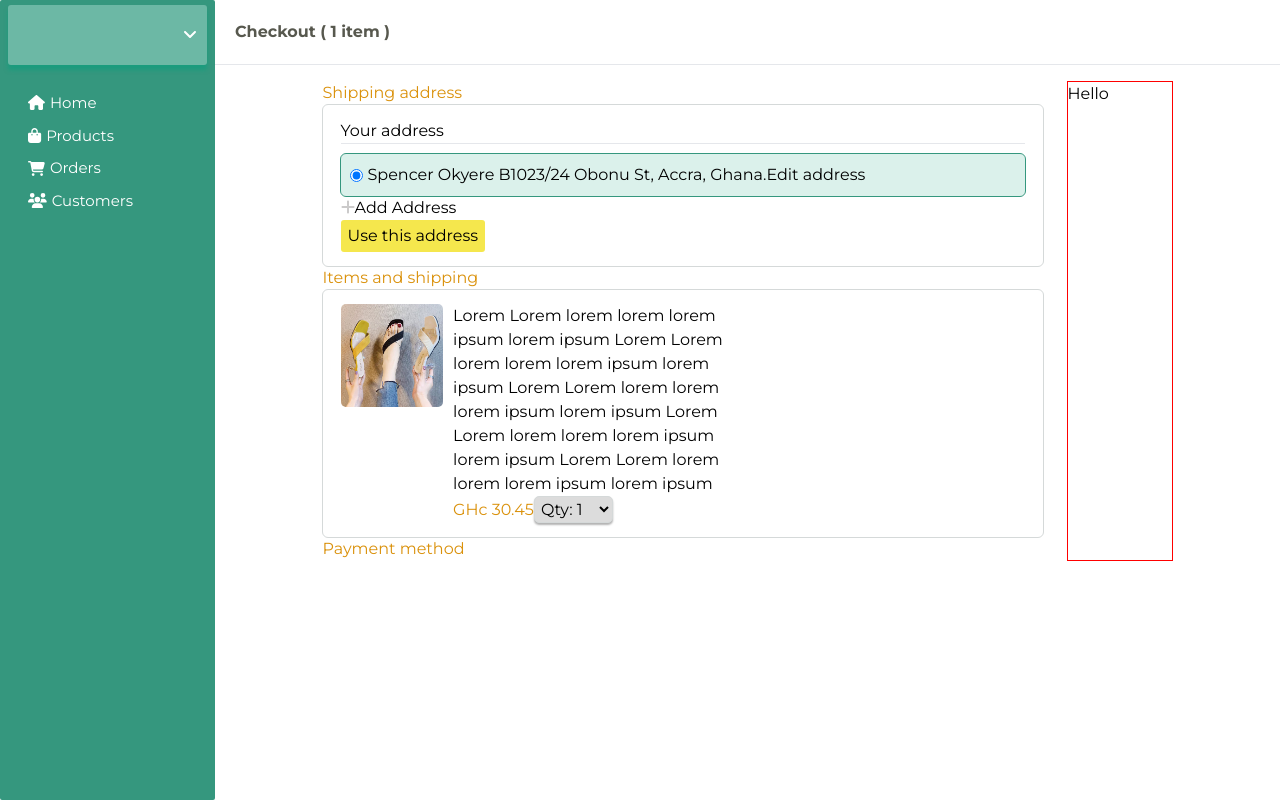
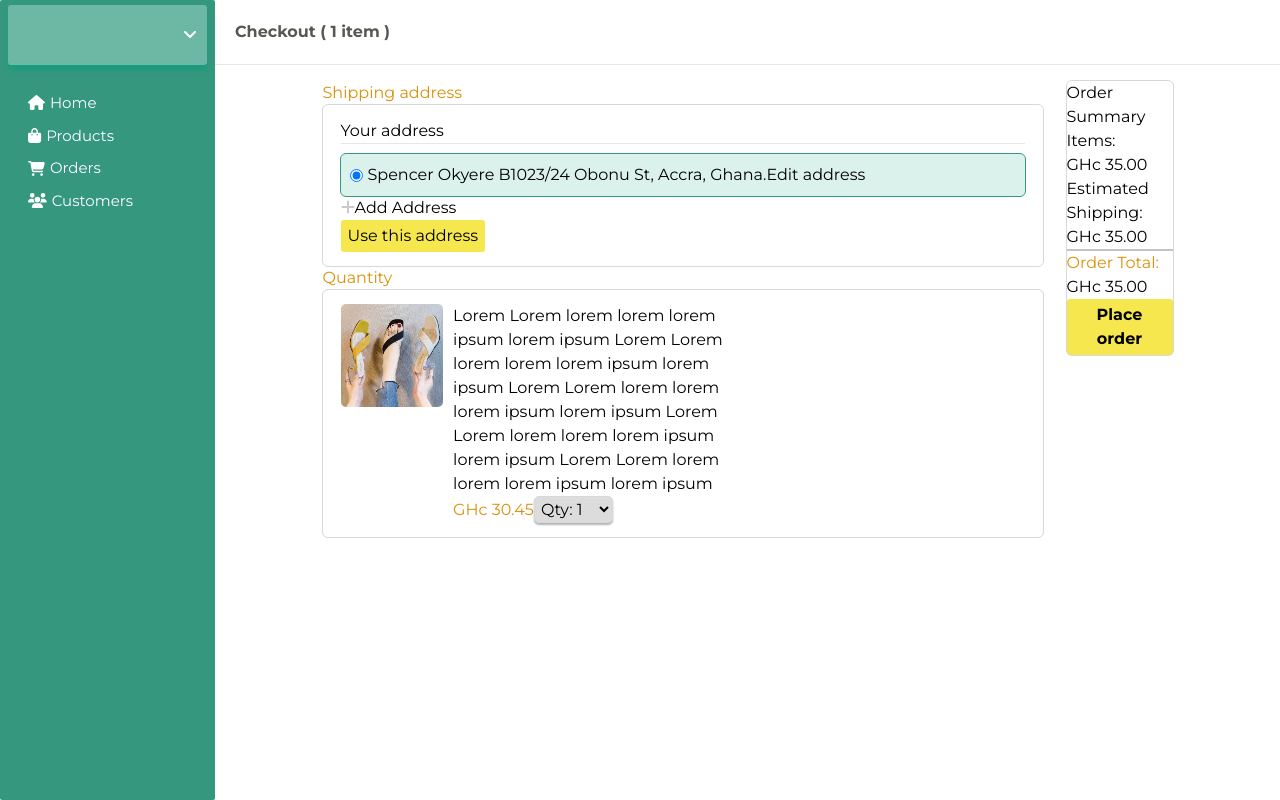
Before and after one commit to skabeo/xpress-frontend, a React (Vite) app: page /products/1/order in a window 1280 px wide. Built offline with nearby package versions, Linux system fonts and the light colour scheme; sample sign-in values are in the browser's storage.

Commit message:
Add order now button

```diff
--- a/src/components/orders/OrderPage.jsx
+++ b/src/components/orders/OrderPage.jsx
@@ -36,7 +36,7 @@ const OrderPage = () => {
               </div>
             </div>
             <div className="mt-5">
-              <p className="ship-title font-bold mb-4">Items and shipping</p>
+              <p className="ship-title font-bold mb-4">Quantity</p>
               <div className="items-inner-container">
                 <div className="items-img-container">
                   <img src={slips} alt="image" className="items-img" />
@@ -54,12 +54,26 @@ const OrderPage = () => {
                 </div>
               </div>
             </div>
-            <div className="mt-5 font-bold">
-              <p className="ship-title">Payment method</p>
-
+          </div>
+          <div className="order-sec-section p-4">
+            <h2 className="font-bold mb-5">Order Summary</h2>
+            <div>
+              <span className="text-xs flex justify-between mb-1">
+                <p>Items:</p>
+                <p>GHc 35.00</p>
+              </span>
+              <span className="text-xs flex justify-between">
+                <p>Estimated Shipping:</p>
+                <p>GHc 35.00</p>
+              </span>
+              <hr className="mt-1 hori-line" />
+              <span className="flex justify-between font-bold mt-5">
+                <p className="order-total">Order Total:</p>
+                <p>GHc 35.00</p>
+              </span>
             </div>
+            <button className="place-order mt-7 text-sm">Place order</button>
           </div>
-          <div className="order-sec-section">Hello</div>
         </div>
       </div>
     </div>
--- a/src/components/orders/styles/order-page.css
+++ b/src/components/orders/styles/order-page.css
@@ -22,8 +22,10 @@
 }
 
 .order-sec-section {
-  border: 1px solid red;
+  outline: 1px #d5d9d9 solid;
   width: 335px;
+  border-radius: 5px;
+  height: fit-content;
 }
 
 .inner-order-list {
@@ -96,3 +98,26 @@
 .quantity-dropdown:focus {
   outline: none;
 }
+
+.order-total {
+  color: #da910b;
+}
+
+.hori-line {
+  border: 1px rgb(195, 195, 195) solid;
+}
+
+.place-order {
+  padding: 4px 7px;
+  border-radius: 3px;
+  background-color: #f5e74d;
+  cursor: pointer;
+  width: 100%;
+  font-weight: bold;
+  transition: all 0.3s ease-in-out;
+}
+
+.place-order:hover {
+  outline: 1px #f5e74d solid;
+  background-color: inherit;
+}
```
